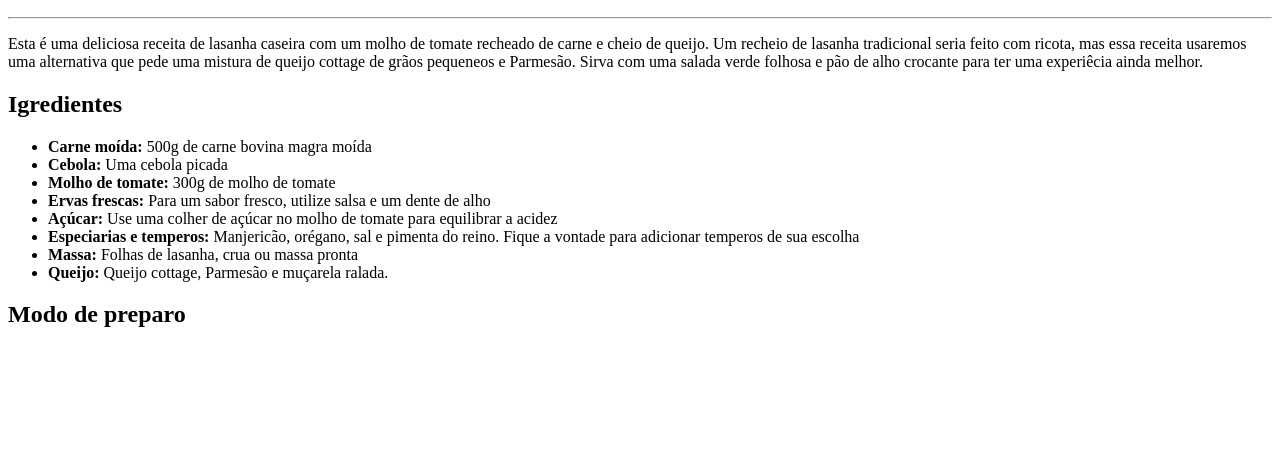
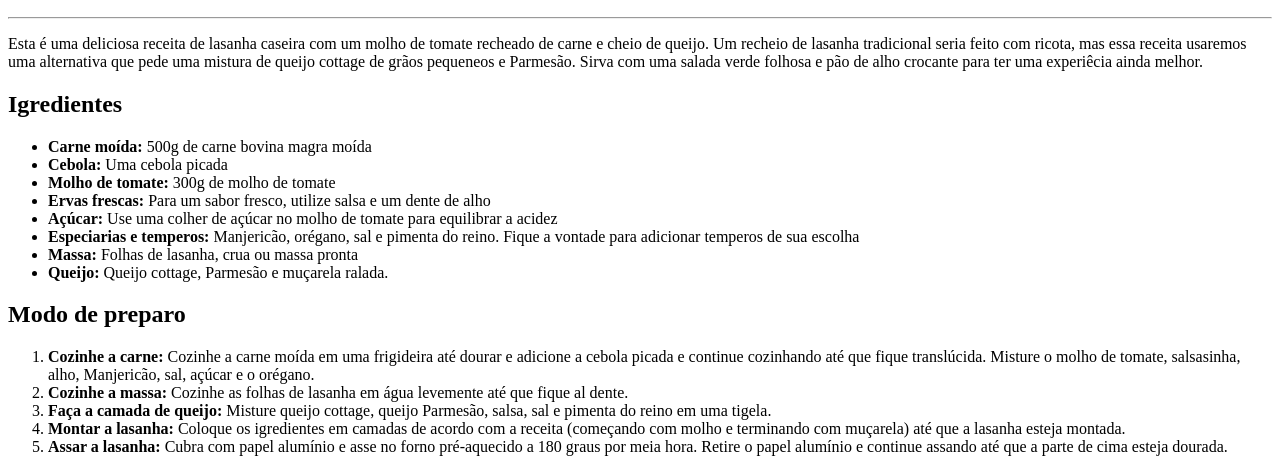
Before and after one commit to adrianeparo/odin-recipes-, a plain HTML site: page recipes/Lasagna.html in a window 1280 px wide. Shown: the part 444-916 px from the top of the page. Before the commit the page ends 800 px from the top, so only its background shows below. Drawn offline with Linux system fonts and the light colour scheme.

Commit message:
Modo de preparo Lasanha Tradicional
Agora é possível ver o modo de preparo da receita "Lasanha Tradicional".

```diff
--- a/recipes/Lasagna.html
+++ b/recipes/Lasagna.html
@@ -27,6 +27,13 @@
     </ul>
 
     <h2>Modo de preparo</h2>
+    <ol>
+        <li><strong>Cozinhe a carne:</strong> Cozinhe a carne moída em uma frigideira até dourar e adicione a cebola picada e continue cozinhando até que fique translúcida. Misture o molho de tomate, salsasinha, alho, Manjericão, sal, açúcar e o orégano.</li>
+        <li><strong>Cozinhe a massa:</strong> Cozinhe as folhas de lasanha em água levemente até que fique al dente.</li>
+        <li><strong>Faça a camada de queijo:</strong> Misture queijo cottage, queijo Parmesão, salsa, sal e pimenta do reino em uma tigela.</li>
+        <li><strong>Montar a lasanha:</strong> Coloque os igredientes em camadas de acordo com a receita (começando com molho e terminando com muçarela) até que a lasanha esteja montada.</li>
+        <li><strong>Assar a lasanha:</strong> Cubra com papel alumínio e asse no forno pré-aquecido a 180 graus por meia hora. Retire o papel alumínio e continue assando até que a parte de cima esteja dourada. </li>
+    </ol>
 
 </body>
 </html>
```
